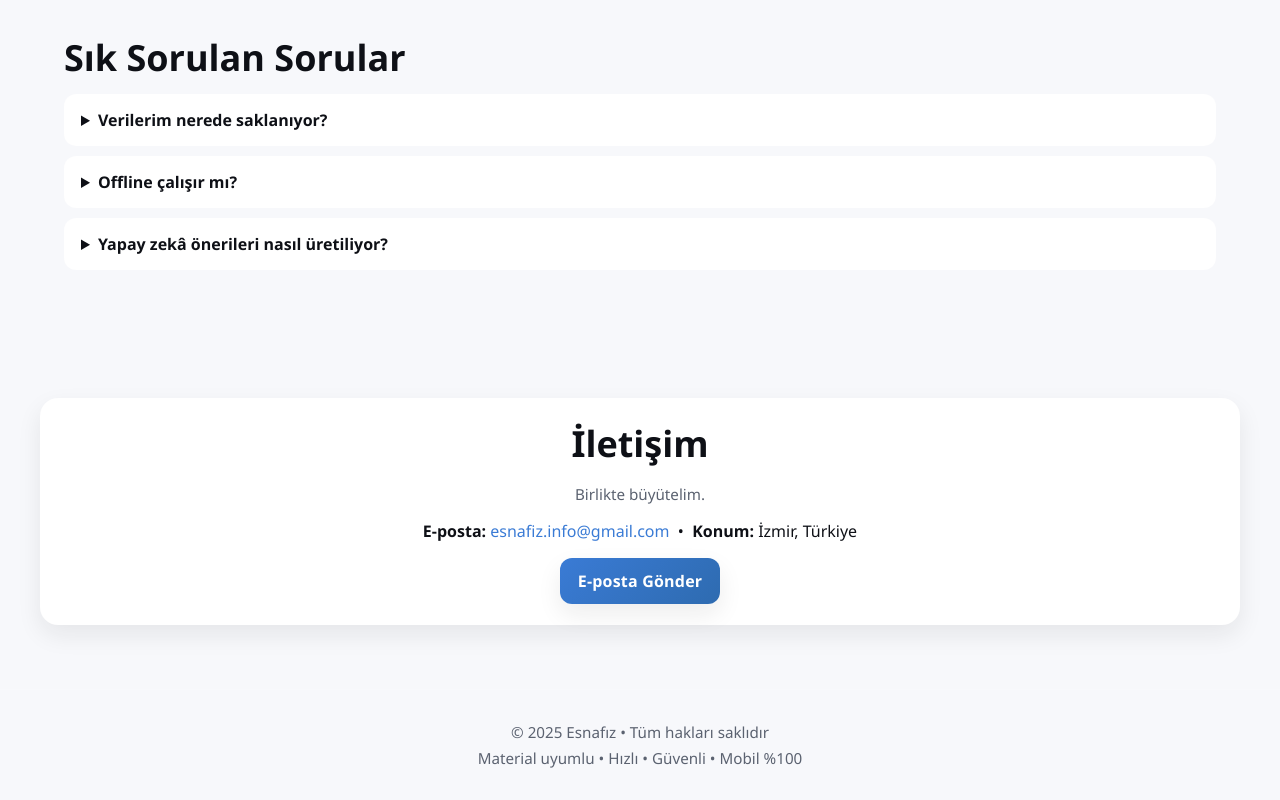
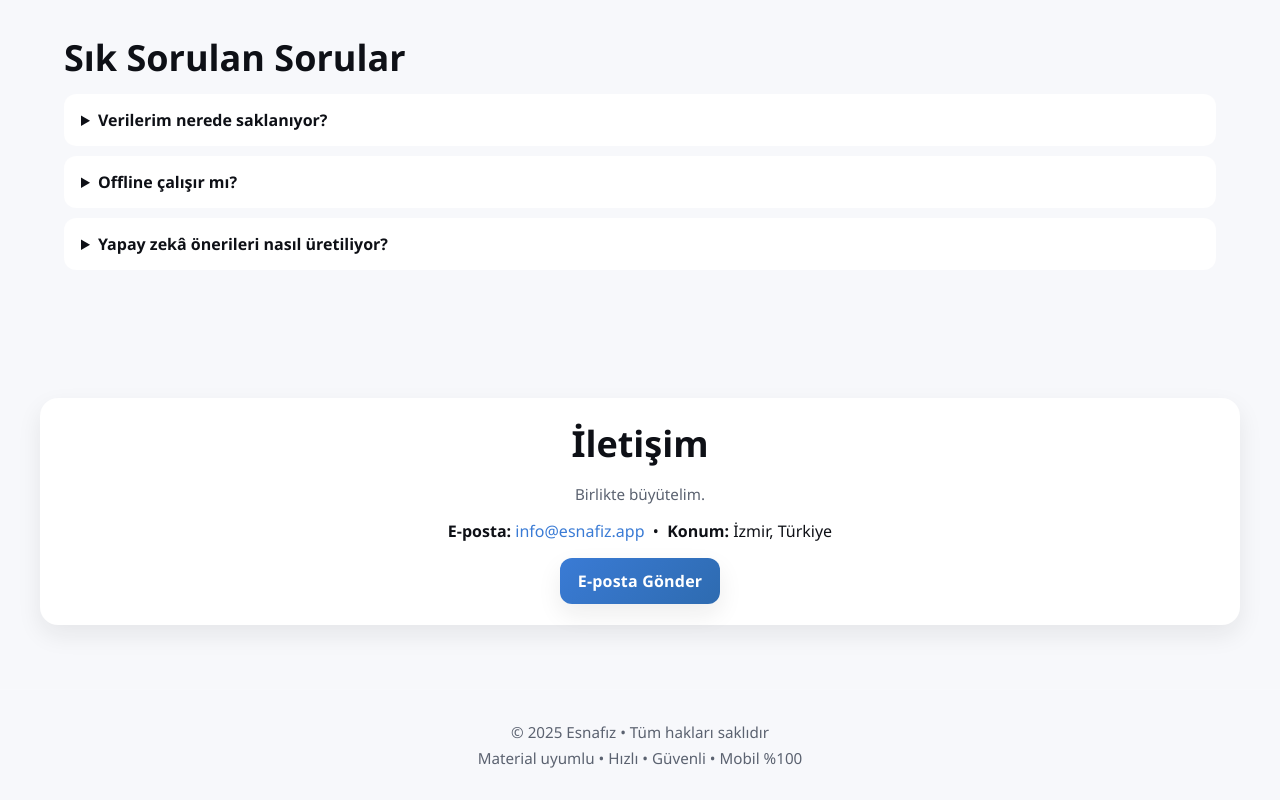
Before and after one commit to YenerCenger/esnafiz-landing, a plain HTML site: page index.html in a window 1280 px wide. Shown: the part 2651-3451 px from the top of the page. Drawn offline with Linux system fonts and the light colour scheme.

Commit message:
Update index.html

```diff
--- a/index.html
+++ b/index.html
@@ -407,9 +407,9 @@ Aksiyon: <Satın Alma Listesine Ekle>
       <div class="center">
         <h2>İletişim</h2>
         <p class="hint">Birlikte büyütelim.</p>
-        <p><b>E-posta:</b> <a href="mailto:esnafiz.info@gmail.com">esnafiz.info@gmail.com</a> &nbsp;•&nbsp; <b>Konum:</b> İzmir, Türkiye</p>
+        <p><b>E-posta:</b> <a href="mailto:info@esnafiz.app">info@esnafiz.app</a> &nbsp;•&nbsp; <b>Konum:</b> İzmir, Türkiye</p>
         <!-- Demo butonu kaldırıldı -->
-        <a class="btn" href="mailto:esnafiz.info@gmail.com" aria-label="E-posta gönder">E-posta Gönder</a>
+        <a class="btn" href="mailto:info@esnafiz.app" aria-label="E-posta gönder">E-posta Gönder</a>
       </div>
     </div>
   </section>
```
